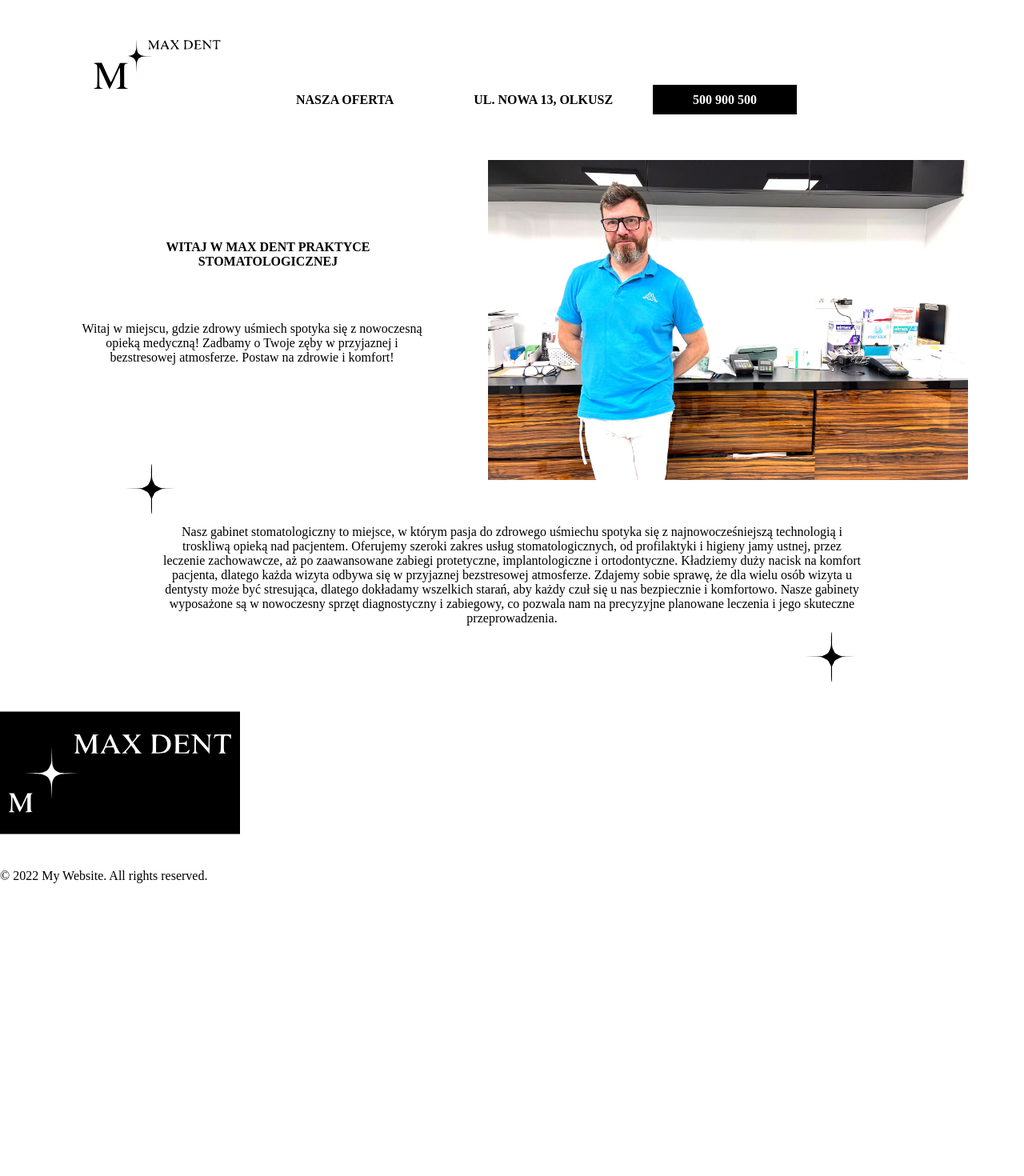
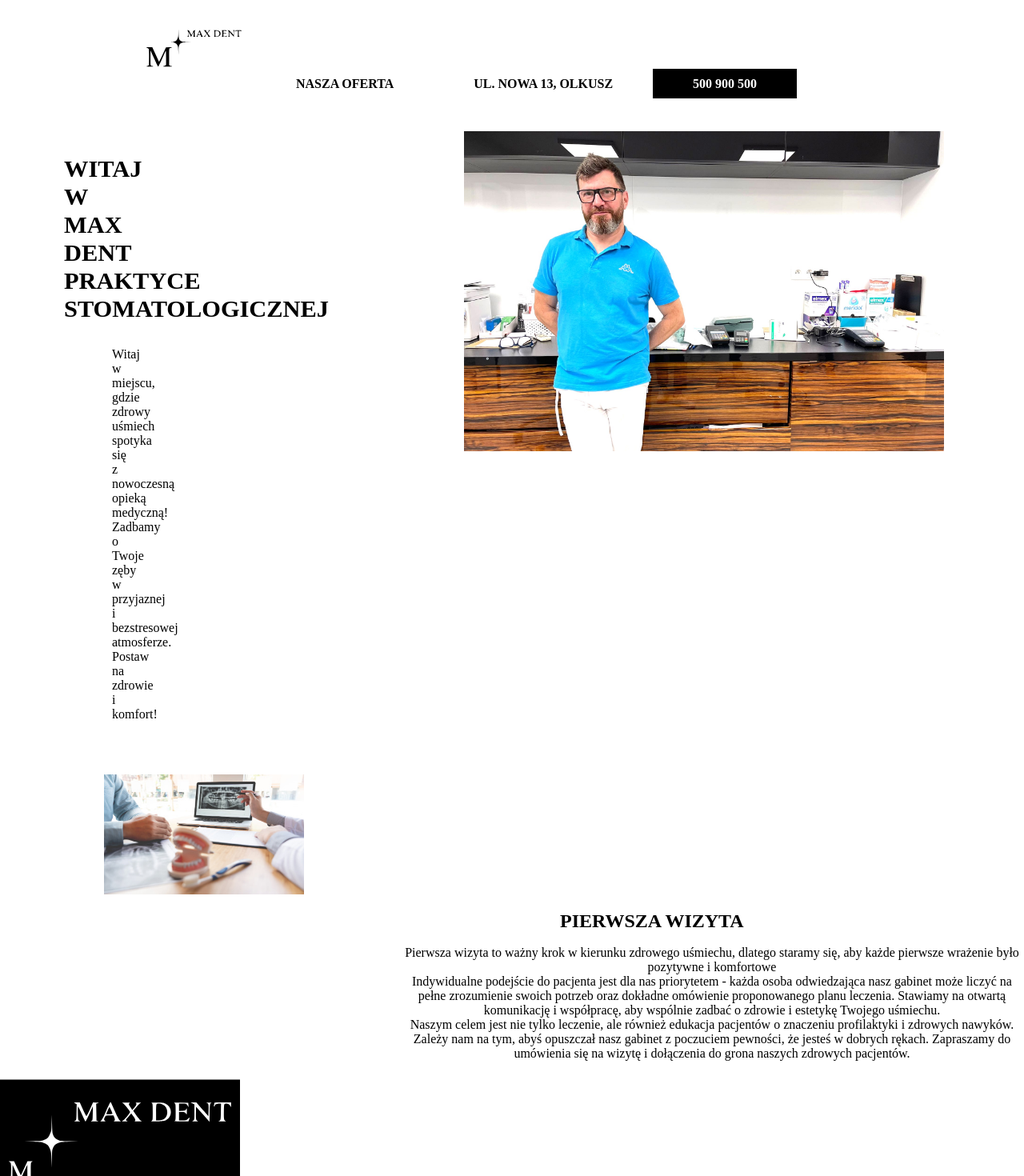
Before and after one commit to hello-happy-coding/max-dent, a React (Create React App) app: page / in a window 1280 px wide. Shown: the top 1470 px of the page at 80% size. Before the commit the page ends 1120 px from the top, so only its background shows below. Built offline with nearby package versions, Linux system fonts and the light colour scheme.

Commit message:
add new text

```diff
--- a/src/App.css
+++ b/src/App.css
@@ -1,6 +1,6 @@
 body {
-  margin: 0;
-  padding: 0;
+   margin: 0;
+   padding: 0;
   font-family:'Times New Roman', Times, serif;
 }
 
--- a/src/components/Main/Main.css
+++ b/src/components/Main/Main.css
@@ -1,42 +1,42 @@
 .img {
     height: 400px;
     width: 600px;
-    padding: 50px 70px 30px;
     float: right;
+    margin-top: 50px;
+    margin-right: 100px;
+    margin-left: 50px;
 }
 
-.welcome{
-    padding-top: 150px;
-    padding-left: 130px;
+.welcome {
+    font-size: 190%;
+    margin-left: 80px;
+    margin-top: 80px;
+    padding-right: 50px;
+    margin-right: 140vh;
     text-align: center;
 }
 
 .text-welcom {
-    padding-top: 50px;
-    padding-left: 90px;
     text-align: center;
+    margin-left: 140px;
+    margin-right: 160vh;
 }
 
-.star {
-    padding-left: 150px;
-    padding-top: 100px;
-    height: 80px;
-    width: 80px;
+.foto1 {
+    height: 150px;
+    width: 250px;
+    margin-left: 130px;
+    margin-top: 50px;
 }
 
-.star2{
-    height: 80px;
-    width: 80px;
-    padding-left: 1000px;
+.First-visit {
+    font-size: 150%;
+    margin-left: 700px;
+    margin-right: 250px;
 }
 
-
-.aboutas {
-    padding-left: 200px;
+.visit-text {
+    margin-left: 500px;
     text-align: center;
-    padding-right: 200px;
+    justify-content:flex-end;
 }
-
-.service {
-    padding-left: 150px;
-}
--- a/src/components/Main/Main.js
+++ b/src/components/Main/Main.js
@@ -1,21 +1,22 @@
 import React from "react";
 import './Main.css';
 import images from '../../assets/images/main.jpg';
-import star from '../../assets/images/star.svg';
+import foto1 from '../../assets/images/foto1.jpg';
 
 function Main() {
     return(
         <body>
+            <img src={images} alt='img' className='img' />
             <div>
-                <img src={images} alt='img' className='img' />
                 <p className='welcome'> <b>WITAJ W MAX DENT PRAKTYCE STOMATOLOGICZNEJ</b></p>
                 <p className='text-welcom'> Witaj w miejscu, gdzie zdrowy uśmiech spotyka się z nowoczesną opieką medyczną! Zadbamy o Twoje zęby w przyjaznej i bezstresowej atmosferze. Postaw na zdrowie i komfort!</p>
-                <img src={star} alt='star' className='star' />
             </div>
-            <div>
-                <div className='aboutas'>Nasz gabinet stomatologiczny to miejsce, w którym pasja do zdrowego uśmiechu spotyka się z najnowocześniejszą technologią i troskliwą opieką nad pacjentem. Oferujemy szeroki zakres usług stomatologicznych, od profilaktyki i higieny jamy ustnej, przez leczenie zachowawcze, aż po zaawansowane zabiegi protetyczne, implantologiczne i ortodontyczne. Kładziemy duży nacisk na komfort pacjenta, dlatego każda wizyta odbywa się w przyjaznej bezstresowej atmosferze. Zdajemy sobie sprawę, że dla wielu osób wizyta u dentysty może być stresująca, dlatego dokładamy wszelkich starań, aby każdy czuł się u nas bezpiecznie i komfortowo. Nasze gabinety wyposażone są w nowoczesny sprzęt diagnostyczny i zabiegowy, co pozwala nam na precyzyjne planowane leczenia i jego skuteczne przeprowadzenia.
-            </div>
-            <img src={star} alt='star'className='star2' />
+            <img src={foto1} alt='img' className='foto1' />
+            <h1 className='First-visit'><b>PIERWSZA WIZYTA</b></h1>
+            <div className='visit-text'>
+                <div>Pierwsza wizyta to ważny krok w kierunku zdrowego uśmiechu, dlatego staramy się, aby każde pierwsze wrażenie było pozytywne i komfortowe</div>
+                <div>Indywidualne podejście do pacjenta jest dla nas priorytetem - każda osoba odwiedzająca nasz gabinet może liczyć na pełne zrozumienie swoich potrzeb oraz dokładne omówienie proponowanego planu leczenia. Stawiamy na otwartą komunikację i współpracę, aby wspólnie zadbać o zdrowie i estetykę Twojego uśmiechu. </div>
+                <div>Naszym celem jest nie tylko leczenie, ale również edukacja pacjentów o znaczeniu profilaktyki i zdrowych nawyków. Zależy nam na tym, abyś opuszczał nasz gabinet z poczuciem pewności, że jesteś w dobrych rękach. Zapraszamy do umówienia się na wizytę i dołączenia do grona naszych zdrowych pacjentów.</div>
             </div>
         </body>
 
--- a/src/components/Navbar/Navbar.css
+++ b/src/components/Navbar/Navbar.css
@@ -1,15 +1,15 @@
 .white-logo {
-    width: 200px;
+    width: 150px;
     height: 100px;
-    margin-left: 100px;
-    margin-top: 30px;
+    margin-left: 150px;
+    margin-top: 10px;
 }
 
 nav {
     display: inline;
     justify-content: center;
     align-items: center;
-    height: 60px;
+    height: 50px;
     background-color: white;
     margin-left: 20px;
   }
--- a/src/components/Navbar/Navbar.js
+++ b/src/components/Navbar/Navbar.js
@@ -5,8 +5,9 @@ import './Navbar.css'
 function Navbar() {
   return (
     <header>
+
+      <nav>
       <img src={logow} alt='logo' className='white-logo'/>
-      <nav>
         <a href='link' ><b>NASZA OFERTA</b></a>
         <a href='link' ><b>UL. NOWA 13, OLKUSZ</b></a>
         <a href='link' className='number'><b>500 900 500</b></a>
```
Also changed, not shown: src/assets/images/foto1.jpg (added).
